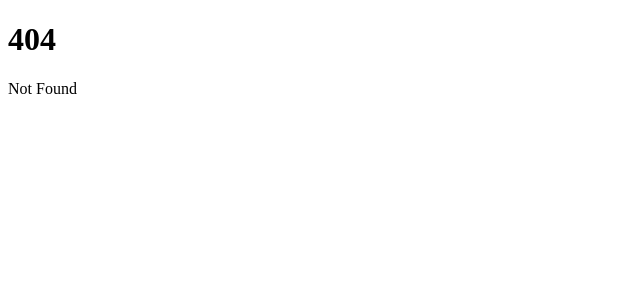
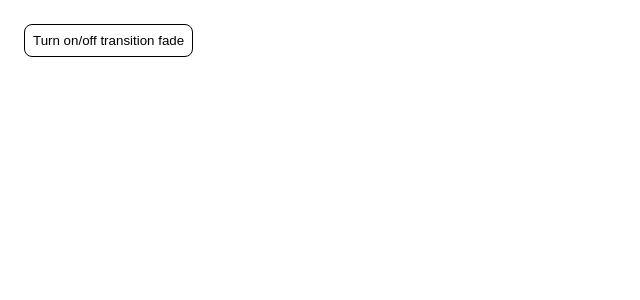
Before and after one commit to Waldemar-00/svelte_5, a SvelteKit app in the folder myapp/: page /transition in a window 1280 px wide. Before the commit this address had no page. Shown: the top 300 px of the page, without its empty margins (0-640 px from the left). Built offline with nearby package versions, Linux system fonts and the light colour scheme.

Commit message:
Transition: fade, fade|global.

```diff
--- /dev/null
+++ b/myapp/src/routes/transition/+page.svelte
@@ -0,0 +1,47 @@
+<script>
+	import { fade } from 'svelte/transition';
+    import '../../styles/global.css'
+    let isInner = $state(false)
+    let isOuter = $state(false)
+</script>
+{#if isOuter}
+    <div>
+        {#if isInner}
+            <div class='inner' transition:fade><h2>Transition fade</h2></div>
+        {/if}
+        {#if isInner}
+            <div class='inner' transition:fade|global><h2>Transition fade Global</h2></div>
+        {/if}
+    </div>
+{/if}
+<button onclick={() => {
+    isInner = !isInner
+    isOuter = !isOuter
+}}>
+    Turn on/off transition fade
+</button>
+<style>
+    div {
+        display: flex;
+        justify-content: center;
+        align-items: center;
+        width: 90vw;
+        height: 40vh;
+        margin: 0 auto;
+        background-color: yellow;
+    }
+    .inner {
+        display: flex;
+        justify-content: center;
+        align-items: center;
+        width: 40vw;
+        height: 17vh;
+        margin: 0 auto;
+        border: 2px solid green;
+        gap: 1rem;
+    }
+    button {
+        display: inline-block;
+        margin: 1rem;
+    }
+</style>
```
